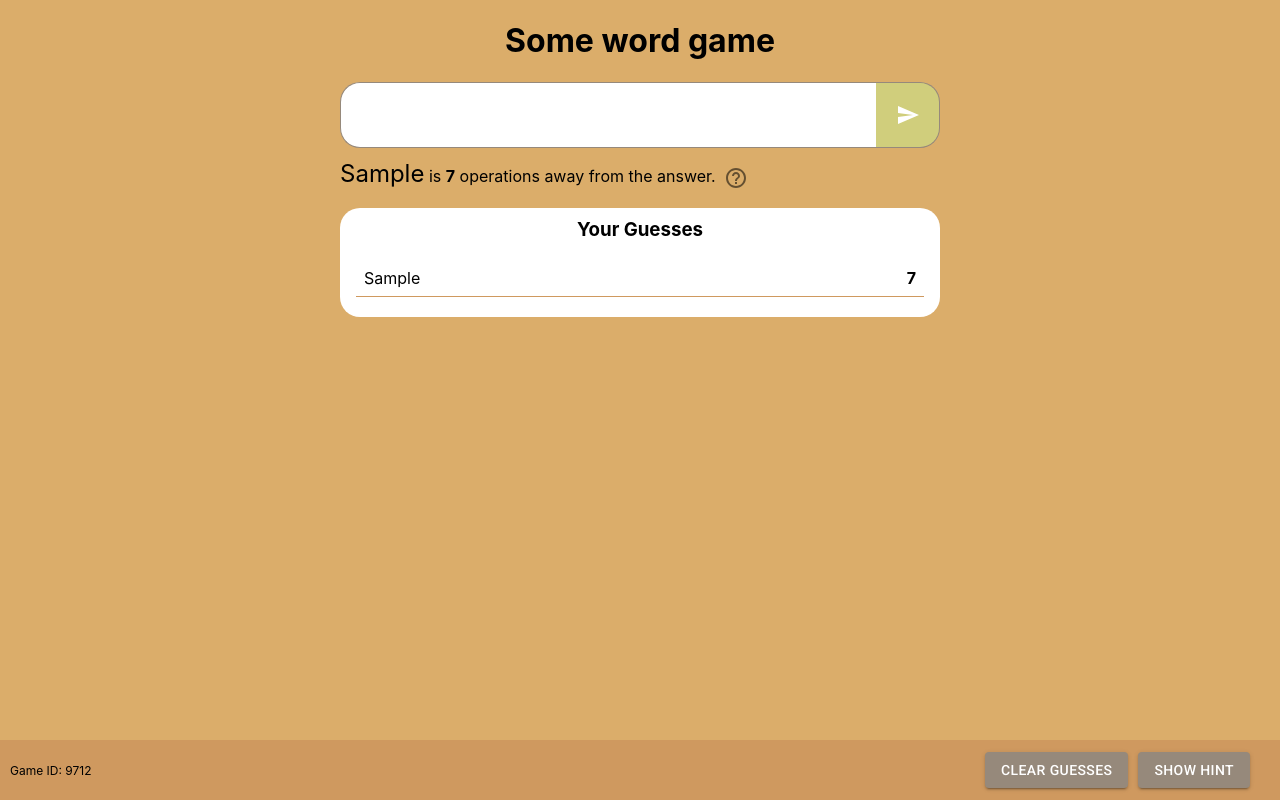
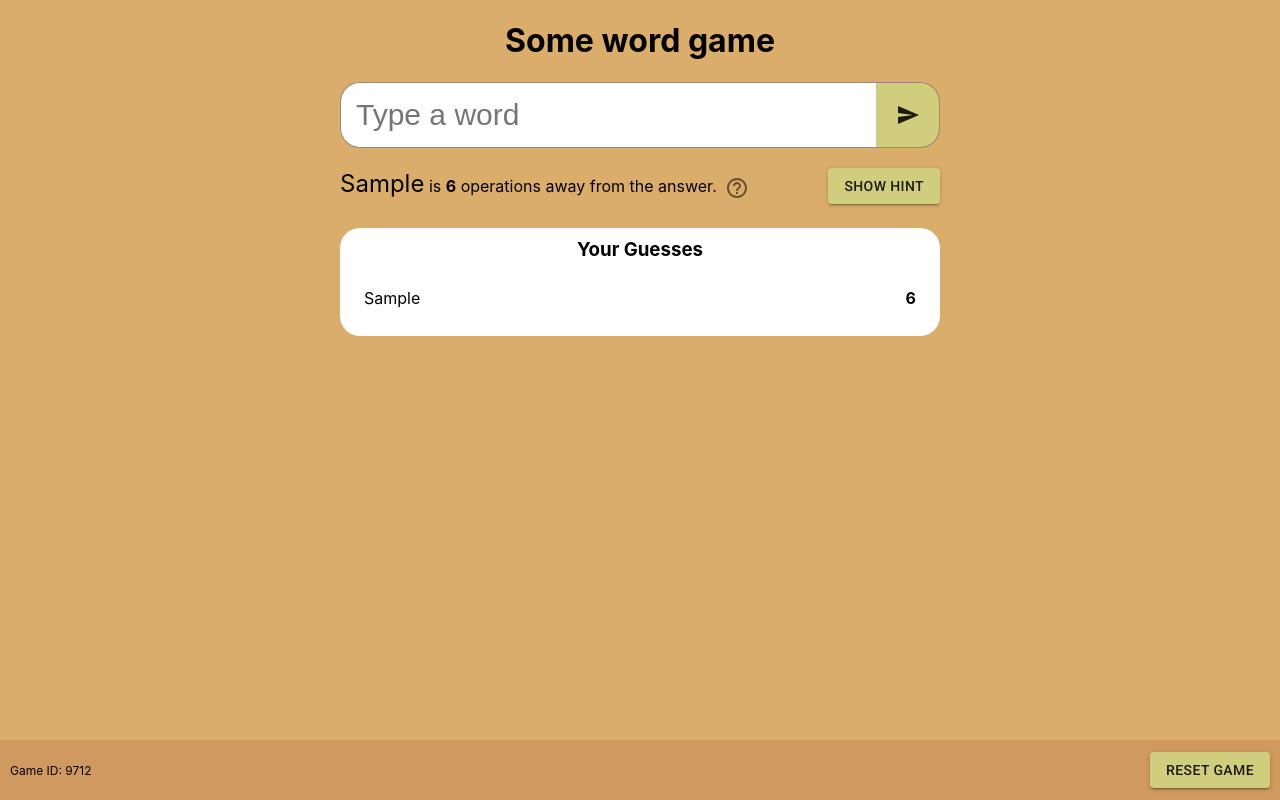
Before and after one commit to mattl5543/levio, a React (Create React App) app: page / in a window 1280 px wide. Both pictures are taken after typing "Sample" into the empty fields and a click on the button 908 px from the left and 114 px from the top of the page. Built offline with nearby package versions, Linux system fonts and the light colour scheme.

Commit message:
No warnings etc

```diff
--- a/src/App.tsx
+++ b/src/App.tsx
@@ -2,17 +2,9 @@ import React, { useEffect, useState } from "react";
 import { LevenshteinDistance } from "./Lev";
 import { GuessStoreHelper } from "./Helpers/GuessStore";
 import { GameHelper } from "./Helpers/GameHelper";
-import {
-  Accordion,
-  AccordionDetails,
-  AccordionSummary,
-  IconButton,
-  Tooltip,
-  Typography,
-} from "@mui/material";
+import { IconButton, Tooltip } from "@mui/material";
 import HelpOutlineIcon from "@mui/icons-material/HelpOutline";
 import SendIcon from "@mui/icons-material/Send";
-import ExpandMoreIcon from "@mui/icons-material/ExpandMore";
 import Button from "@mui/material/Button";
 
 function App() {
@@ -33,6 +25,18 @@ function App() {
     GuessStoreHelper.getAllGuesses(gameId)
   );
 
+  const reset = () => {
+    setCurrentInput("");
+    setLastWord("");
+    setDistance(undefined);
+    setWinState(false);
+    setHint("");
+    setShowHint(false);
+    setAlreadyGuessed("");
+    setGuesses([]);
+    GuessStoreHelper.clearAll();
+  };
+
   const handleSubmit = () => {
     const currentDistance = LevenshteinDistance(currentInput, todaysWord);
     console.log(currentDistance);
@@ -48,7 +52,7 @@ function App() {
     }
 
     const alreadyGuessed = guesses.find(
-      (o) => o.value.toLowerCase() == guess.value.toLowerCase()
+      (o) => o.value.toLowerCase() === guess.value.toLowerCase()
     );
 
     setDistance(guess.distance);
@@ -67,18 +71,30 @@ function App() {
   };
 
   useEffect(() => {
+    const guesses = GuessStoreHelper.getAllGuesses(gameId);
+    const winCheck = guesses.find((o) => o.distance === 0);
+    setWinState(!!winCheck);
+
+    const lastGuess = guesses[guesses.length - 1];
+    if (!lastGuess) return;
+    setDistance(lastGuess.distance);
+    setLastWord(lastGuess.value);
+    setCurrentInput("");
+  }, [gameId]);
+
+  useEffect(() => {
     if (lastWord.length < todaysWord.length) {
       setHint("You are missing some letters");
     }
     if (lastWord.length > todaysWord.length) {
       setHint("Your word has too many letters");
     }
-    if (lastWord.length == todaysWord.length) {
+    if (lastWord.length === todaysWord.length) {
       setHint(
-        `Your word is the correct length but ${distance} letters are incorrect`
+        `Your word is the correct length but ${distance} letter(s) are either incorrect or in the wrong position`
       );
     }
-  }, [lastWord]);
+  }, [lastWord, distance, todaysWord]);
 
   return (
     <div className="App">
@@ -93,8 +109,10 @@ function App() {
           }}
         >
           <input
+            disabled={winState}
             className="guess-input"
             type="text"
+            placeholder="Type a word"
             pattern="[a-zA-Z]+"
             required
             value={currentInput}
@@ -104,6 +122,7 @@ function App() {
           />
 
           <Button
+            disabled={winState}
             variant="contained"
             disableElevation
             className="guess-button"
@@ -115,15 +134,16 @@ function App() {
 
         <div className="current-container">
           {lastWord && winState && (
-            <>
+            <div className="winning-guess">
               <span className="last-word">{lastWord}</span> is the answer!
-            </>
+            </div>
           )}
           {lastWord && !winState && (
-            <>
+            <div className="incorrect-guess">
+              <div className="guess-description">
                 <span className="last-word">{lastWord}</span> is{" "}
-              <span className="distance">{distance}</span> operations away from
-              the answer.
+                <span className="distance">{distance}</span> operations away
+                from the answer.
                 <Tooltip
                   title="An operation can be either adding, removing or replacing a letter
               in the word."
@@ -132,7 +152,22 @@ function App() {
                     <HelpOutlineIcon />
                   </IconButton>
                 </Tooltip>
-            </>
+              </div>
+
+              <div className="guess-options">
+                <Button
+                  variant="contained"
+                  color="secondary"
+                  onClick={() => {
+                    setShowHint(!showHint);
+                  }}
+                >
+                  {showHint ? "Hide Hint" : "Show Hint"}
+                </Button>
+              </div>
+
+              {showHint && <div>{hint}</div>}
+            </div>
           )}
         </div>
 
@@ -148,19 +183,19 @@ function App() {
                       <li
                         key={guess.value}
                         className={`guess ${
-                          alreadyGuessed.toLowerCase() ==
+                          alreadyGuessed.toLowerCase() ===
                           guess.value.toLowerCase()
                             ? " already-guessed"
                             : ""
                         } ${
-                          lastWord.toLowerCase() == guess.value.toLowerCase()
+                          lastWord.toLowerCase() === guess.value.toLowerCase()
                             ? " last-guess"
                             : ""
                         }`}
                       >
                         <div className={`guess-value`}>{guess.value}</div>
                         <div className="guess-distance">
-                          {guess.distance == 0 ? "WINNER" : guess.distance}
+                          {guess.distance === 0 ? "WINNER" : guess.distance}
                         </div>
                       </li>
                     );
@@ -176,20 +211,12 @@ function App() {
         <div className="footer-options">
           <Button
             variant="contained"
+            color="secondary"
             onClick={() => {
-              GuessStoreHelper.clearAll();
-              setGuesses([]);
+              reset();
             }}
           >
-            Clear Guesses
-          </Button>
-          <Button
-            variant="contained"
-            onClick={() => {
-              setShowHint(!showHint);
-            }}
-          >
-            {showHint ? hint : "Show Hint"}
+            Reset Game
           </Button>
         </div>
       </div>
--- a/src/Helpers/GameHelper.ts
+++ b/src/Helpers/GameHelper.ts
@@ -1,4 +1,4 @@
-import WordLibrary from "../words-ai.json";
+import WordLibrary from "../words.json";
 
 export class GameHelper {
   private static START_OF_TIME = new Date("1997-03-14");
--- a/src/Lev.ts
+++ b/src/Lev.ts
@@ -37,9 +37,9 @@ export const LevenshteinDistance = (
   // Calculate distance
   for (let j = 1; j <= targetSplit.length; j++) {
     for (let i = 1; i <= sourceSplit.length; i++) {
-      let subCost = 1;
-      if (sourceSplit[i - 1] == targetSplit[j - 1]) {
-        subCost = 0;
+      let subCost = 0;
+      if (sourceSplit[i - 1] !== targetSplit[j - 1]) {
+        subCost = 1;
       }
 
       const removeCost = levMatrix[i - 1][j] + 1;
--- /dev/null
+++ b/src/MuiTheme.ts
@@ -0,0 +1,12 @@
+import { createTheme } from "@mui/material/styles";
+
+export const theme = createTheme({
+  palette: {
+    primary: {
+      main: "#dbad6a",
+    },
+    secondary: {
+      main: "#d0ce7c",
+    },
+  },
+});
--- a/src/index.tsx
+++ b/src/index.tsx
@@ -6,12 +6,16 @@ import "@fontsource/roboto/300.css";
 import "@fontsource/roboto/400.css";
 import "@fontsource/roboto/500.css";
 import "@fontsource/roboto/700.css";
+import { theme } from "./MuiTheme";
+import { ThemeProvider } from "@mui/material/styles";
 
 const root = ReactDOM.createRoot(
   document.getElementById("root") as HTMLElement
 );
 root.render(
   <React.StrictMode>
-    <App />
+    <ThemeProvider theme={theme}>
+      <App />
+    </ThemeProvider>
   </React.StrictMode>
 );
--- a/src/scss/App.scss
+++ b/src/scss/App.scss
@@ -37,11 +37,9 @@ body {
     .footer-options {
       flex-grow: 1;
       text-align: right;
-      margin-right: 20px;
 
       button {
         margin-left: 10px;
-        background-color: $secondary-accent;
       }
     }
   }
@@ -86,13 +84,26 @@ body {
   }
 
   .current-container {
-    margin-top: 10px;
-    margin-bottom: 10px;
+    margin-top: 20px;
+    margin-bottom: 20px;
     text-align: left;
+
+    .winning-guess {
+      text-align: center;
+    }
+
+    .incorrect-guess {
+      display: flex;
+      flex-direction: row;
+      flex-wrap: wrap;
+      justify-content: space-between;
+    }
+
     .last-word {
       text-transform: capitalize;
       font-size: 1.5em;
     }
+
     .distance {
       font-weight: bold;
     }
@@ -125,7 +136,6 @@ body {
       margin-bottom: 2px;
       padding-left: 8px;
       padding-right: 8px;
-      border-bottom: 1px solid $primary-accent;
       line-height: 35px;
       box-sizing: border-box;
       overflow: hidden;
--- a/src/words-ai.json
+++ /dev/null
@@ -1,100 +0,0 @@
-{
-  "words": [
-    "people",
-    "system",
-    "should",
-    "number",
-    "family",
-    "school",
-    "company",
-    "between",
-    "government",
-    "through",
-    "without",
-    "country",
-    "information",
-    "business",
-    "problem",
-    "question",
-    "together",
-    "children",
-    "different",
-    "important",
-    "everyone",
-    "however",
-    "another",
-    "example",
-    "together",
-    "always",
-    "follow",
-    "believe",
-    "provide",
-    "national",
-    "continue",
-    "certain",
-    "program",
-    "experience",
-    "increase",
-    "important",
-    "interest",
-    "develop",
-    "community",
-    "although",
-    "happened",
-    "personal",
-    "consider",
-    "probably",
-    "decision",
-    "sometimes",
-    "education",
-    "attention",
-    "management",
-    "determine",
-    "difference",
-    "particular",
-    "information",
-    "difficult",
-    "knowledge",
-    "difference",
-    "experience",
-    "everything",
-    "remember",
-    "hospital",
-    "technology",
-    "important",
-    "television",
-    "political",
-    "participate",
-    "discussion",
-    "environment",
-    "development",
-    "certainly",
-    "participation",
-    "opportunity",
-    "relationship",
-    "organization",
-    "association",
-    "celebration",
-    "participate",
-    "understand",
-    "communication",
-    "demonstrate",
-    "enthusiastic",
-    "examination",
-    "disappointment",
-    "presentation",
-    "immediately",
-    "explanation",
-    "significant",
-    "participation",
-    "competition",
-    "relationship",
-    "concentration",
-    "celebration",
-    "imagination",
-    "particularly",
-    "administration",
-    "negotiation",
-    "communication"
-  ]
-}
```
Lines whose indentation alone changed are shown as unchanged.
